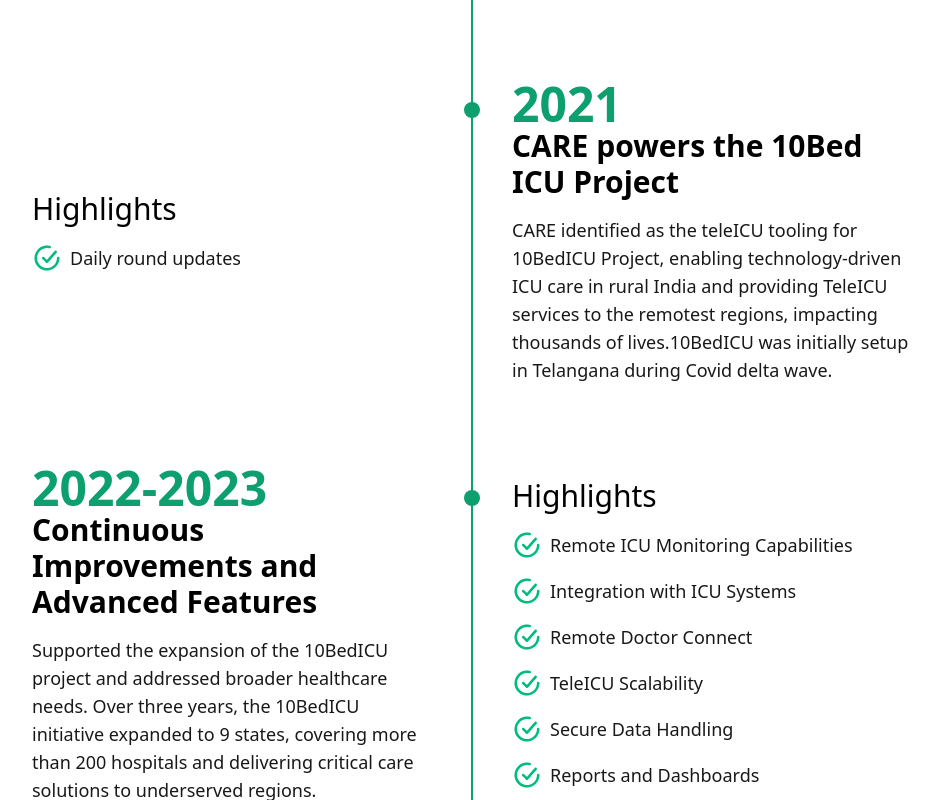
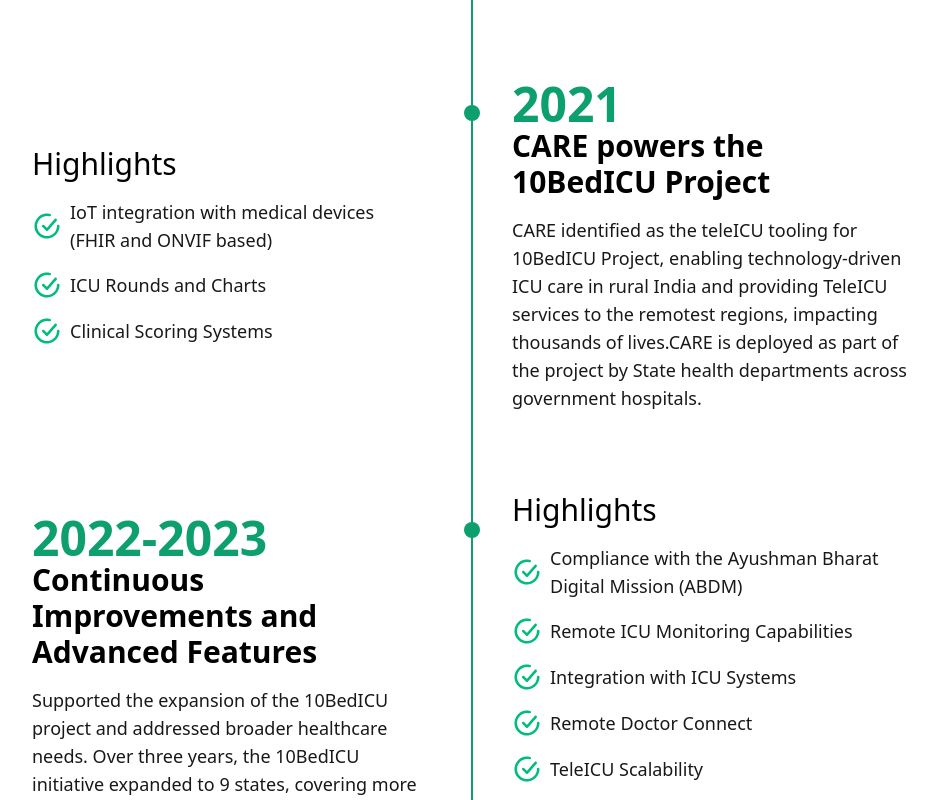
Before and after one commit to ohcnetwork/landing, a Next.js app: page /timeline in a window 1280 px wide. Shown: the part 1800-2600 px from the top of the page, without its empty margins (168-1107 px from the left). Built offline with nearby package versions, Linux system fonts and the light colour scheme.

Commit message:
enhancement done

```diff
--- a/app/timeline/page.tsx
+++ b/app/timeline/page.tsx
@@ -9,75 +9,85 @@ export default function Page() {
     {
       id: 1,
       title: "2020 | Initial Development",
-        Purpose: " The COVID-19 pandemic was an unprecedented crisis, and there were no existing tools to manage the scale and complexity of the outbreak. In response, a group of volunteers came together to develop CARE, a software solution aimed at managing patient data, coordinating pandemic response efforts, and streamlining resource allocation. CARE was designed to support healthcare workers and administrators in handling the surge in cases efficiently while ensuring transparency and accountability in healthcare delivery.",
+      Purpose:
+        " The COVID-19 pandemic was an unprecedented crisis, and there were no existing tools to manage the scale and complexity of the outbreak. In response, a group of volunteers came together to develop CARE, a software solution aimed at managing patient data, coordinating pandemic response efforts, and streamlining resource allocation. CARE was designed to support healthcare workers and administrators in handling the surge in cases efficiently while ensuring transparency and accountability in healthcare delivery.",
       features: [
         "Patient Registration and Tracking",
         "Pandemic Response Coordination",
-            "Basic Facility and Bed Management",
+        "Basic Hospital and Bed Management",
         "Patient Shifting Across Facilities",
-            "Resource Allocation"
+        "Collaboration with NHM Kerala",
+        "Resource Allocation",
       ],
     },
     {
       id: 2,
       title: "2021 | Enhanced Capabilities for Oxygen Tracking",
-            Purpose: "During the second wave of COVID-19, oxygen availability became a critical issue across India. Oxygen tracking and management features were added to CARE to effectively manage oxygen availability and distribution in Kerala. CARE powered the oxygen war room in Kerala helping district administration to effectively manage the pandemic. ",
+      Purpose:
+        "During the second wave of COVID-19, oxygen availability became a critical issue across India. Oxygen tracking and management features were added to CARE to effectively manage oxygen availability and distribution in Kerala. CARE powered the oxygen war room in Kerala helping district administration to effectively manage the pandemic. ",
       features: [
-              'Oxygen Capacity and Utilization Tracking',
-              'Real-Time Resource Monitoring Dashboards',
-              'Facility-Level Allocation Management',
-              'Reporting and Analytics'
+        "Adoption by State Health Dept across 6 States",
+        "Oxygen Capacity and Utilization Tracking",
+        "Real-Time Resource Monitoring Dashboards",
+        "Facility-Level Allocation Management",
+        "Reporting and Analytics",
       ],
-
     },
     {
       id: 3,
-            title: "2021 | Recognized as the 50th Digital Public Good by the United Nations.",
-            Purpose: "CARE was recognized as 50th Digital Public Good by United Nations considering its  transformative healthcare management system, centralizing patient and capacity management across hospitals which empower administrators and healthcare professionals with real-time data for better decision-making",
-            features: ['CARE was recognized as 50th Digital Public Good by United Nations '],
-
+      title:
+        "2021 | Recognized as the 50th Digital Public Good by the United Nations.",
+      Purpose:
+        "CARE was recognized as 50th Digital Public Good by United Nations considering its  transformative healthcare management system, centralizing patient and capacity management across hospitals which empower administrators and healthcare professionals with real-time data for better decision-making",
+      features: [
+        "CARE was recognized as 50th Digital Public Good by United Nations ",
+      ],
     },
     {
       id: 4,
-            title: "2021 | CARE powers the 10Bed ICU Project",
-            Purpose: "CARE identified as the teleICU tooling for 10BedICU Project, enabling technology-driven ICU care in rural India and providing TeleICU services to the remotest regions, impacting thousands of lives.10BedICU was initially setup in Telangana during Covid delta wave.",
-            features: ['Daily round updates']
-
+      title: "2021 | CARE powers the 10BedICU Project",
+      Purpose:
+        "CARE identified as the teleICU tooling for 10BedICU Project, enabling technology-driven ICU care in rural India and providing TeleICU services to the remotest regions, impacting thousands of lives.CARE is deployed as part of the project by State health departments across government hospitals.",
+      features: [
+        "IoT integration with medical devices (FHIR and ONVIF based)",
+        "⁠⁠ICU Rounds and Charts",
+        "Clinical Scoring Systems",
+      ],
     },
     {
       id: 5,
       title: "2022-2023 | Continuous Improvements and Advanced Features",
-          Purpose: "Supported the expansion of the 10BedICU project and addressed broader healthcare needs. Over three years, the 10BedICU initiative expanded to 9 states, covering more than 200 hospitals and delivering critical care solutions to underserved regions.",
+      Purpose:
+        "Supported the expansion of the 10BedICU project and addressed broader healthcare needs. Over three years, the 10BedICU initiative expanded to 9 states, covering more than 200 hospitals and delivering critical care solutions to underserved regions.",
       features: [
-            'Remote ICU Monitoring Capabilities',
-            'Integration with ICU Systems',
-            'Remote Doctor Connect',
-            'TeleICU Scalability',
-            'Secure Data Handling',
-            'Reports and Dashboards'
-          ]
+        "Compliance with the Ayushman Bharat Digital Mission (ABDM)",
+        "Remote ICU Monitoring Capabilities",
+        "Integration with ICU Systems",
+        "Remote Doctor Connect",
+        "TeleICU Scalability",
+        "Secure Data Handling",
+        "Reports and Dashboards",
+      ],
     },
     {
       id: 6,
       title: "2024 | Transition to HMIS and tooling for Palliative Care Grid",
-        Purpose: "CARE is evolving into a comprehensive Hospital Management Information System (HMIS) to address the growing needs of healthcare institutions. Beyond its origins as a pandemic management and TeleICU tool, CARE now aims to provide end-to-end solutions for managing hospital operations, patient workflows, and administrative tasks. This transition enables healthcare providers to streamline operations, improve resource utilization, and enhance patient care. Building on its foundation as a pandemic management and TeleICU tool, CARE is also being expanded to support a Palliative Care Grid, designed to provide home-based care for elderly citizens. This new capability will enable coordinated care delivery at home, addressing the unique needs of the aging population. The first implementation is underway in Kerala in collaboration with the National Health Mission (NHM) and private NGOs, marking a significant step toward improving community healthcare.",
+      Purpose:
+        "CARE is evolving into a comprehensive Hospital Management Information System (HMIS) to address the growing needs of healthcare institutions. Originally developed as a pandemic management and TeleICU tool, CARE is now expanding to deliver holistic solutions for hospital operations, patient workflows, and administrative management. This transformation empowers healthcare providers to optimize operations, enhance resource efficiency, and improve patient care. Building on its roots as a pandemic management and TeleICU platform, CARE is also being enhanced with a Palliative Care Grid to offer home-based care for elderly citizens. This innovative feature facilitates coordinated care delivery at home, catering to the unique requirements of the aging population. The first implementation is underway in Kerala, in partnership with the National Health Mission (NHM) and private NGOs, representing a significant leap in community healthcare development.",
       features: [
-          'Compliance with the Ayushman Bharat Digital Mission (ABDM)',
-          'Integration with the Health Care Exchange (HCX)',
-          'End-to-End Patient Management Workflows',
-          'Inventory and Asset Management',
-          'Comprehensive Facility Management',
-          'Modular and Scalable Architecture',
-          'Home-Based Care Coordination',
-          'Caregiver and Patient Management',
-          'Collaboration with NHM and NGOs',
-          'Resource Allocation for Community Care',
-          'Telemedicine Support'
-        ]
+        "Integration with the Health Care Exchange (HCX)",
+        "End-to-End Patient Management Workflows",
+        "Inventory and Asset Management",
+        "Comprehensive Facility Management",
+        "Modular and Scalable Architecture",
+        "Home-Based Care Coordination",
+        "Caregiver and Patient Management",
+        "Collaboration with NHM and NGOs",
+        "Resource Allocation for Community Care",
+        "Telemedicine Support",
+      ],
     },
-
-
-      ]
+  ];
 
   function FeatureTile(props: {
     toLeft?: boolean;
@@ -86,7 +96,6 @@ export default function Page() {
     content: React.ReactNode;
     id: string;
   }) {
-
     const { toLeft = false, features, title, content, id } = props;
     const titleStr = typeof title === "string" ? title : String(title);
     const [year, ...descriptionParts] = titleStr.split(" | ");
@@ -106,15 +115,19 @@ export default function Page() {
           } items-center  sm:text-wrap  flex-col gap-20`}
         >
           {/* Description Section */}
-              <div className="
+          <div
+            className="
               text-wrap
               md:w-[300px]
               lg:text-lg lg:w-[400px]
-              sm:text-xs sm:w-[200px]">
+              sm:text-xs sm:w-[200px]"
+          >
             <Heading className="font-semibold text-[#0d9f6e]" size={2}>
               {year}
             </Heading>
-                <Heading size={1} className="sm:text-xs lg:text-3xl">{description}</Heading>
+            <Heading size={1} className="sm:text-xs lg:text-3xl">
+              {description}
+            </Heading>
             <Text className="mt-4">{content}</Text>
           </div>
 
@@ -143,9 +156,6 @@ export default function Page() {
     );
   }
 
-
-
-
   return (
     <div className="relative">
       {/* Background Section */}
@@ -158,9 +168,7 @@ export default function Page() {
         }}
       >
         <Heading size={2} className="sm: text-white/90">
-              Timeline
-              of
-              Development
+          Timeline of Development
         </Heading>
       </div>
       {/* Main Content */}
@@ -170,10 +178,9 @@ export default function Page() {
               ml-5 mr-5 mt-20
               sm:text-wrap sm:text-xs
               lg:text-lg
-              ">
-                <div
-    className="absolute h-full w-0.5 bg-[#0d9f6e] left-1/2 transform -translate-x-1/2 z-0 hidden sm:block"
-  />
+              "
+      >
+        <div className="absolute h-full w-0.5 bg-[#0d9f6e] left-1/2 transform -translate-x-1/2 z-0 hidden sm:block" />
         <div className="flex flex-col items-center gap-20  ">
           {items.map((item, index) => (
             <FeatureTile
@@ -184,12 +191,9 @@ export default function Page() {
               title={item.title}
               content={item.Purpose}
             />
-
           ))}
-
         </div>
       </div>
     </div>
   );
-
 }
```
Lines whose indentation alone changed are shown as unchanged.
